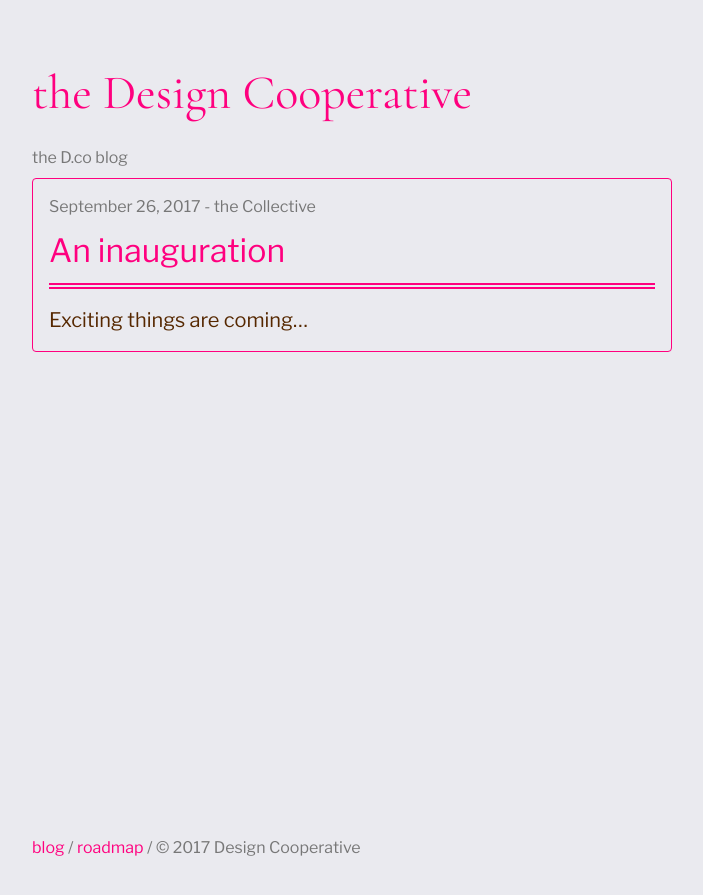
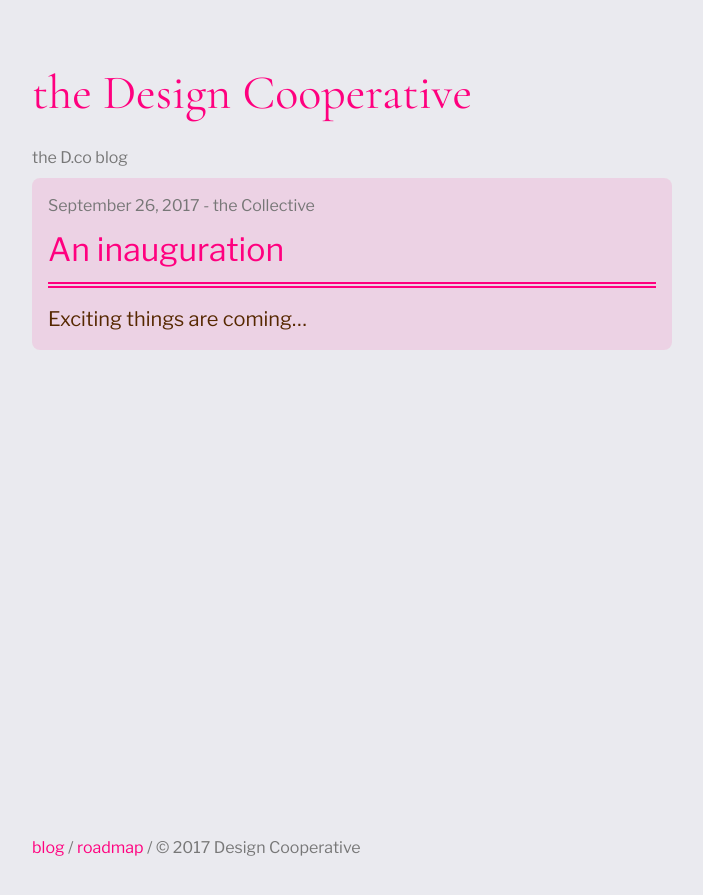
Before and after one commit to designcooperative/designcooperative.github.io, a Jekyll site: the page built from blog.md, in a window 1280 px wide. Shown: the top 895 px of the page, without its empty margins (288-991 px from the left). Built offline with Jekyll 4.4.1, drawn with Linux system fonts in a browser that asks for light colours.

Commit message:
changed post preview

```diff
--- a/assets/main.scss.css
+++ b/assets/main.scss.css
@@ -105,8 +105,8 @@ input.button:hover {
 }
 
 .post-preview {
-	border: 1px solid #FF007F;
-	border-radius: 4px;
+	background-color: rgba(255, 0, 127, .1);
+	border-radius: 8px;
 	padding: 1em;
 }
 
```
